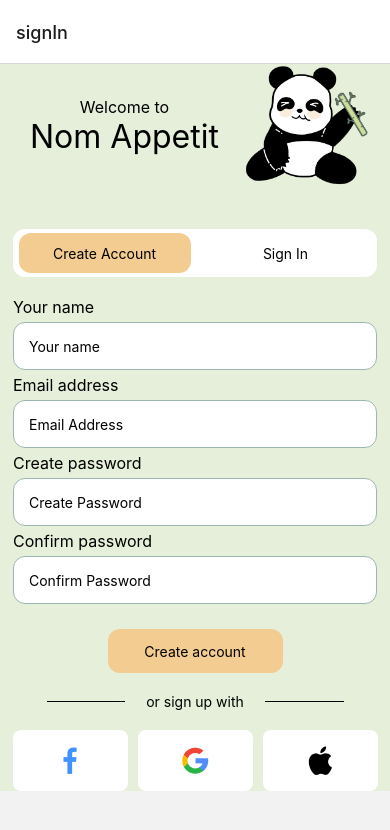
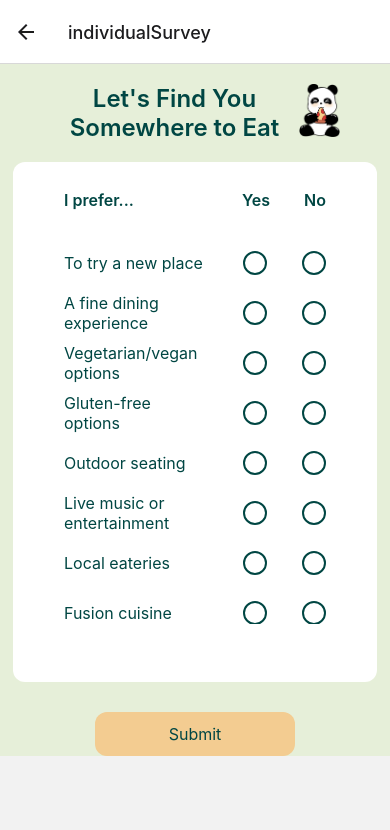
Before and after one commit to ubclaunchpad/nom-appetit, a React Native app in the folder frontend/: screen /individualSurvey in a window 390 px wide. Shown: the top 830 px of the page. Built offline with nearby package versions, Linux system fonts and the light colour scheme.

Commit message:
Create individual survey screen and add basic functionality

```diff
--- a/frontend/App.tsx
+++ b/frontend/App.tsx
@@ -20,6 +20,7 @@ import RestaurantResultScreen from "./src/screens/ResultScreen";
 import ForgotPasswordScreen from "./src/screens/ForgotPasswordScreen";
 import SearchFriendsScreen from "./src/screens/SearchFriendsScreen";
 import RestaurantFilterScreen from "./src/screens/RestaurantFilterScreen";
+import IndividualSurvey from "src/screens/IndividualSurvey";
 import loadAssets from "./src/hooks/loadAssets";
 import { RootStackParamList } from "src/types";
 
@@ -59,6 +60,7 @@ export default function App() {
           name="filterRestaurant"
           component={RestaurantFilterScreen}
         />
+        <Stack.Screen name="individualSurvey" component={IndividualSurvey} />
         <Stack.Screen name="forgotPassword" component={ForgotPasswordScreen} />
         <Stack.Screen name="searchFriends" component={SearchFriendsScreen} />
       </Stack.Navigator>
--- a/frontend/package.json
+++ b/frontend/package.json
@@ -9,7 +9,6 @@
     "web": "expo start --web"
   },
   "dependencies": {
-    "@expo/webpack-config": "~19.0.1",
     "@react-native-community/slider": "4.5.2",
     "@react-navigation/native": "^6.0.10",
     "@react-navigation/native-stack": "^6.6.2",
@@ -19,11 +18,12 @@
     "expo-splash-screen": "~0.27.5",
     "expo-status-bar": "~1.12.1",
     "native-base": "^3.4.28",
-    "react": "18.2.0",
+    "react": "^18.2.0",
     "react-dom": "18.2.0",
     "react-native": "0.74.2",
     "react-native-elements": "^3.4.3",
-    "react-native-safe-area-context": "4.10.1",
+    "react-native-paper": "^5.12.3",
+    "react-native-safe-area-context": "^4.10.1",
     "react-native-star-rating": "^1.1.0",
     "react-native-star-rating-widget": "^1.7.3",
     "react-native-svg": "15.2.0",
--- /dev/null
+++ b/frontend/src/components/RadioButton.tsx
@@ -0,0 +1,52 @@
+import { View } from "react-native";
+import React from "react";
+
+const RadioButton = ({ type, state }: any) => {
+  if (
+    state === "initialized" ||
+    (state === "selected" && type === "no") ||
+    (state === "unselected" && type === "yes")
+  ) {
+    return (
+      <View
+        style={{
+          height: 24,
+          width: 24,
+          borderRadius: 12,
+          borderWidth: 2,
+          borderColor: "#004643",
+          alignItems: "center",
+          justifyContent: "center",
+        }}
+      ></View>
+    );
+  } else if (
+    (state === "selected" && type === "yes") ||
+    (state === "unselected" && type === "no")
+  ) {
+    return (
+      <View
+        style={{
+          height: 24,
+          width: 24,
+          borderRadius: 12,
+          borderWidth: 2,
+          borderColor: "#004643",
+          alignItems: "center",
+          justifyContent: "center",
+        }}
+      >
+        <View
+          style={{
+            height: 12,
+            width: 12,
+            borderRadius: 6,
+            backgroundColor: "#004643",
+          }}
+        />
+      </View>
+    );
+  }
+};
+
+export default RadioButton;
--- a/frontend/src/images/Images.tsx
+++ b/frontend/src/images/Images.tsx
@@ -5,6 +5,7 @@ const Images = {
   google_ic: require("../images/google_ic.png"),
   facebook_ic: require("../images/facebook_ic.png"),
   apple_ic: require("../images/apple_ic.png"),
+  pandaPizza: require("../images/pandaPizza.png"),
 };
 
 export default Images;
--- a/frontend/src/screens/HomeScreen.tsx
+++ b/frontend/src/screens/HomeScreen.tsx
@@ -56,7 +56,8 @@ export default function HomeScreen({ navigation }: Props) {
         <View>
           <TextInput
             style={styles.input}
-            placeholder="Search for a restaurant" />
+            placeholder="Search for a restaurant"
+          />
         </View>
         <View style={{ flexDirection: "row", justifyContent: "space-around" }}>
           <SquareButton
@@ -73,8 +74,12 @@ export default function HomeScreen({ navigation }: Props) {
         </View>
         <Button
           title="Filter Restaurant"
-          onPress={() => navigation.navigate("filterRestaurant")}>
-        </Button>
+          onPress={() => navigation.navigate("filterRestaurant")}
+        ></Button>
+        <Button
+          title="Individual Survery Question"
+          onPress={() => navigation.navigate("individualSurvey")}
+        ></Button>
       </View>
     </View>
   );
@@ -139,6 +144,6 @@ const styles = StyleSheet.create({
   },
 
   icon: {
-    marginLeft: 10
+    marginLeft: 10,
   },
 });
--- /dev/null
+++ b/frontend/src/screens/IndividualSurvey.tsx
@@ -0,0 +1,216 @@
+import React, { useState } from "react";
+import {
+  FlatList,
+  SafeAreaView,
+  StyleSheet,
+  Text,
+  TouchableOpacity,
+  View,
+  Image,
+  Pressable,
+} from "react-native";
+import RadioButton from "src/components/RadioButton";
+import Images from "src/images/Images";
+
+enum buttonState {
+  selected = "selected",
+  unselected = "unselected",
+  initialized = "initialized",
+}
+
+export default function IndividualSurvey() {
+  const [options, setOptions] = useState([
+    {
+      question: "To try a new place",
+      state: buttonState.initialized,
+    },
+    {
+      question: "A fine dining experience",
+      state: buttonState.initialized,
+    },
+    {
+      question: "Vegetarian/vegan options",
+      state: buttonState.initialized,
+    },
+    {
+      question: "Gluten-free options",
+      state: buttonState.initialized,
+    },
+    {
+      question: "Outdoor seating",
+      state: buttonState.initialized,
+    },
+    {
+      question: "Live music or entertainment",
+      state: buttonState.initialized,
+    },
+    {
+      question: "Local eateries",
+      state: buttonState.initialized,
+    },
+    {
+      question: "Fusion cuisine",
+      state: buttonState.initialized,
+    },
+    {
+      question: "Tasting menus",
+      state: buttonState.initialized,
+    },
+    {
+      question: "Scenic views",
+      state: buttonState.initialized,
+    },
+  ]);
+
+  return (
+    <SafeAreaView>
+      <View style={styles.container}>
+        <View style={styles.header}>
+          <Text style={styles.title}>Let's Find You Somewhere to Eat</Text>
+          <Image source={Images.pandaPizza} style={styles.logo} />
+        </View>
+
+        <View style={styles.optionList}>
+          <View style={styles.columns}>
+            <Text style={styles.columnText}>I prefer...</Text>
+            <Text style={styles.radioButtonText}>Yes</Text>
+            <Text style={styles.radioButtonText}>No</Text>
+          </View>
+          <View style={{ width: 262, height: 386 }}>
+            <FlatList
+              data={options}
+              contentContainerStyle={{
+                justifyContent: "center",
+              }}
+              renderItem={({ item }) => (
+                <>
+                  <View style={styles.listItem}>
+                    <Text style={styles.listText}>{item.question}</Text>
+                    <TouchableOpacity
+                      onPress={() => {
+                        setOptions((options) => {
+                          return options.map((option) => {
+                            if (option.question === item.question) {
+                              return {
+                                ...option,
+                                state: buttonState.selected,
+                              };
+                            } else {
+                              return option;
+                            }
+                          });
+                        });
+                      }}
+                    >
+                      <RadioButton type="yes" state={item.state} />
+                    </TouchableOpacity>
+                    <TouchableOpacity
+                      onPress={() => {
+                        setOptions((options) => {
+                          return options.map((option) => {
+                            if (option.question === item.question) {
+                              return {
+                                ...option,
+                                state: buttonState.unselected,
+                              };
+                            } else {
+                              return option;
+                            }
+                          });
+                        });
+                      }}
+                    >
+                      <RadioButton type="no" state={item.state} />
+                    </TouchableOpacity>
+                  </View>
+                </>
+              )}
+            />
+          </View>
+        </View>
+        <Pressable style={styles.submitButton}>
+          <Text style={styles.submitText}>Submit</Text>
+        </Pressable>
+      </View>
+    </SafeAreaView>
+  );
+}
+
+const styles = StyleSheet.create({
+  container: {
+    display: "flex",
+    alignItems: "center",
+    backgroundColor: "#e6efd9",
+    width: "100%",
+    height: "100%",
+  },
+  logo: {
+    width: 41,
+    height: 53,
+  },
+  header: {
+    flexDirection: "row",
+    margin: 20,
+  },
+  title: {
+    width: 248,
+    height: 58,
+    fontSize: 24,
+    fontWeight: "600",
+    textAlign: "center",
+    color: "#004643",
+  },
+  optionList: {
+    width: 364,
+    height: 520,
+    alignItems: "center",
+    backgroundColor: "white",
+    borderRadius: 12,
+  },
+  columns: {
+    width: 262,
+    justifyContent: "space-between",
+    flexDirection: "row",
+    marginVertical: 28,
+  },
+  columnText: {
+    textAlign: "left",
+    fontSize: 16,
+    fontWeight: "600",
+    width: 144,
+    color: "#004643",
+  },
+  radioButtonText: {
+    fontSize: 16,
+    fontWeight: "600",
+    color: "#004643",
+  },
+  listItem: {
+    width: 262,
+    height: 40,
+    flexDirection: "row",
+    justifyContent: "space-between",
+    alignItems: "center",
+    marginVertical: 5,
+  },
+  listText: {
+    textAlign: "left",
+    fontSize: 16,
+    width: 144,
+    color: "#004643",
+  },
+  submitButton: {
+    marginTop: 30,
+    width: 200,
+    height: 44,
+    borderRadius: 12,
+    backgroundColor: "#F3CC91",
+    justifyContent: "center",
+    alignItems: "center",
+  },
+  submitText: {
+    fontSize: 16,
+    fontWeight: "400",
+    color: "#004643",
+  },
+});
--- a/frontend/src/types/index.ts
+++ b/frontend/src/types/index.ts
@@ -2,8 +2,9 @@ import { NativeStackNavigationProp } from "@react-navigation/native-stack";
 
 export type RootStackParamList = {
   home: undefined;
-    restaurantResult : undefined;
+  restaurantResult: undefined;
   filterRestaurant: undefined;
+  individualSurvey: undefined;
   searchRestaurant: undefined;
   selectedRestaurant: undefined;
   signIn: undefined;
```
Also changed, not shown: frontend/src/images/pandaPizza.png (added), 1 other file (tests, documents, lock files or other folders). Lines whose indentation alone changed are shown as unchanged.
